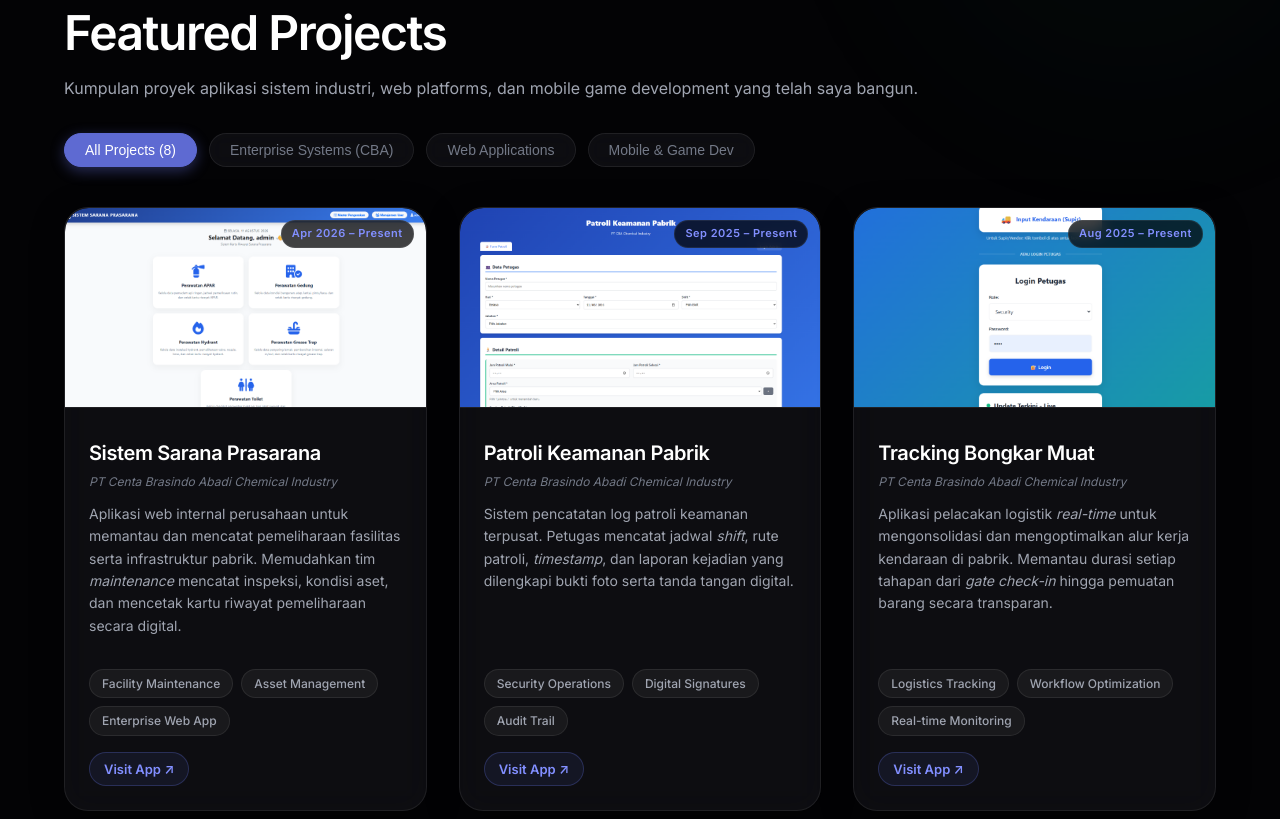
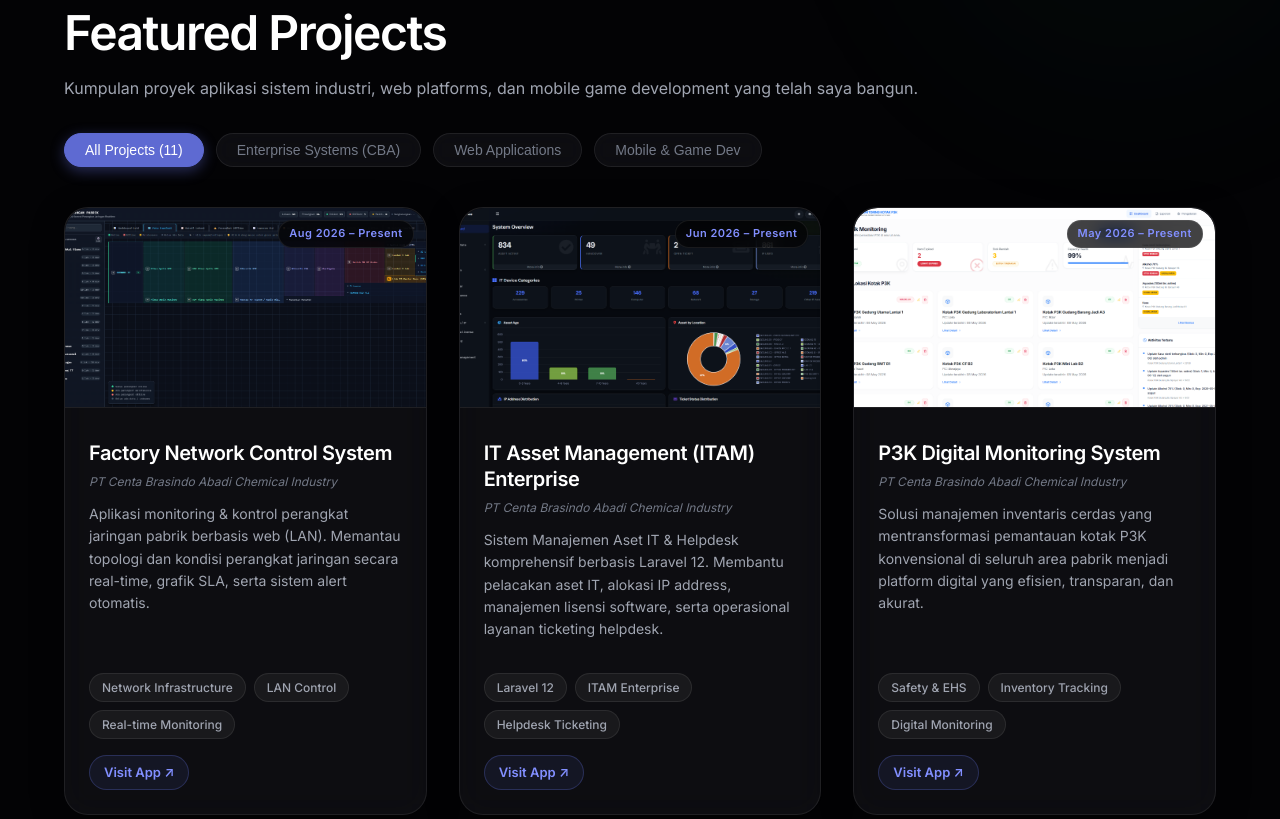
Before and after one commit to asoyyparty/qois-portfolio, a website: page index.html in a window 1280 px wide. Shown: the part 860-1679 px from the top of the page. Drawn offline with Linux system fonts and the light colour scheme.

Commit message:
feat: add 3 enterprise projects (Network Factory, ITAM, Kotak P3K)

```diff
--- a/index.html
+++ b/index.html
@@ -50,7 +50,7 @@
           <div style="font-size: 13px; color: var(--color-ink-subtle); margin-top: 2px;">Pengalaman IT</div>
         </div>
         <div style="border-left: 1px solid var(--glass-border); padding-left: 24px;">
-          <div style="font-size: 26px; font-weight: 700; color: var(--color-ink); letter-spacing: -0.5px;">8+ Proyek</div>
+          <div style="font-size: 26px; font-weight: 700; color: var(--color-ink); letter-spacing: -0.5px;">11+ Proyek</div>
           <div style="font-size: 13px; color: var(--color-ink-subtle); margin-top: 2px;">Enterprise & Web</div>
         </div>
         <div style="border-left: 1px solid var(--glass-border); padding-left: 24px;">
@@ -77,13 +77,81 @@
 
     <!-- Filter Buttons -->
     <div class="filter-container">
-      <button class="filter-btn active" data-filter="all">All Projects (8)</button>
+      <button class="filter-btn active" data-filter="all">All Projects (11)</button>
       <button class="filter-btn" data-filter="enterprise">Enterprise Systems (CBA)</button>
       <button class="filter-btn" data-filter="web">Web Applications</button>
       <button class="filter-btn" data-filter="mobile">Mobile & Game Dev</button>
     </div>
 
     <div class="grid-2">
+      <!-- Project 1 -->
+      <div class="card project-card" data-category="enterprise">
+        <div class="project-img-wrapper">
+          <span class="project-badge">Aug 2026 – Present</span>
+          <img src="networkfactory.png" alt="Factory Network Control System PT CBA Chemical Industry" class="project-img">
+        </div>
+        <div class="project-content">
+          <h3 class="card-title">Factory Network Control System</h3>
+          <div class="associated-tag">PT Centa Brasindo Abadi Chemical Industry</div>
+          <p style="color: var(--color-ink-muted); font-size: 14px; margin-bottom: 16px;">
+            Aplikasi monitoring & kontrol perangkat jaringan pabrik berbasis web (LAN). Memantau topologi dan kondisi perangkat jaringan secara real-time, grafik SLA, serta sistem alert otomatis.
+          </p>
+          <div class="tech-stack">
+            <span class="tech-pill">Network Infrastructure</span>
+            <span class="tech-pill">LAN Control</span>
+            <span class="tech-pill">Real-time Monitoring</span>
+          </div>
+          <a href="https://networkfactory.cbapabrik.com/" target="_blank" class="project-link-btn">
+            Visit App ↗
+          </a>
+        </div>
+      </div>
+
+      <!-- Project 2 -->
+      <div class="card project-card" data-category="enterprise">
+        <div class="project-img-wrapper">
+          <span class="project-badge">Jun 2026 – Present</span>
+          <img src="itam.png" alt="IT Asset Management (ITAM) Enterprise PT CBA Chemical Industry" class="project-img">
+        </div>
+        <div class="project-content">
+          <h3 class="card-title">IT Asset Management (ITAM) Enterprise</h3>
+          <div class="associated-tag">PT Centa Brasindo Abadi Chemical Industry</div>
+          <p style="color: var(--color-ink-muted); font-size: 14px; margin-bottom: 16px;">
+            Sistem Manajemen Aset IT & Helpdesk komprehensif berbasis Laravel 12. Membantu pelacakan aset IT, alokasi IP address, manajemen lisensi software, serta operasional layanan ticketing helpdesk.
+          </p>
+          <div class="tech-stack">
+            <span class="tech-pill">Laravel 12</span>
+            <span class="tech-pill">ITAM Enterprise</span>
+            <span class="tech-pill">Helpdesk Ticketing</span>
+          </div>
+          <a href="https://itam.cbapabrik.com/" target="_blank" class="project-link-btn">
+            Visit App ↗
+          </a>
+        </div>
+      </div>
+
+      <!-- Project 3 -->
+      <div class="card project-card" data-category="enterprise">
+        <div class="project-img-wrapper">
+          <span class="project-badge">May 2026 – Present</span>
+          <img src="kotakp3k.png" alt="P3K Digital Monitoring System PT CBA Chemical Industry" class="project-img">
+        </div>
+        <div class="project-content">
+          <h3 class="card-title">P3K Digital Monitoring System</h3>
+          <div class="associated-tag">PT Centa Brasindo Abadi Chemical Industry</div>
+          <p style="color: var(--color-ink-muted); font-size: 14px; margin-bottom: 16px;">
+            Solusi manajemen inventaris cerdas yang mentransformasi pemantauan kotak P3K konvensional di seluruh area pabrik menjadi platform digital yang efisien, transparan, dan akurat.
+          </p>
+          <div class="tech-stack">
+            <span class="tech-pill">Safety & EHS</span>
+            <span class="tech-pill">Inventory Tracking</span>
+            <span class="tech-pill">Digital Monitoring</span>
+          </div>
+          <a href="https://kotakp3k.cbapabrik.com/" target="_blank" class="project-link-btn">
+            Visit App ↗
+          </a>
+        </div>
+      </div>
       <!-- Project 1 -->
       <div class="card project-card" data-category="enterprise">
         <div class="project-img-wrapper">
```
Also changed, not shown: README.md, itam.png (added), kotakp3k.png (added), networkfactory.png (added).
